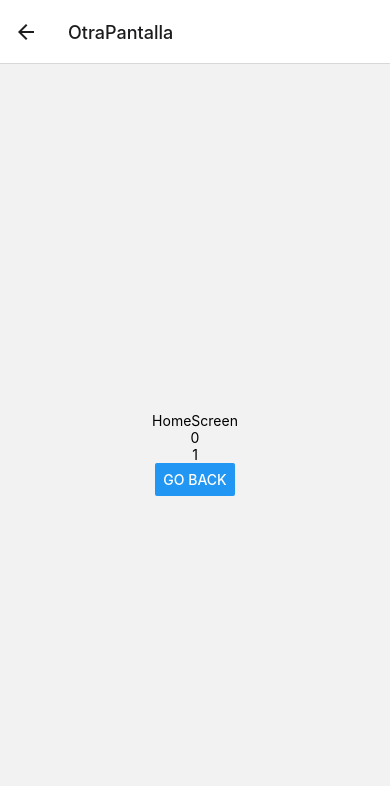
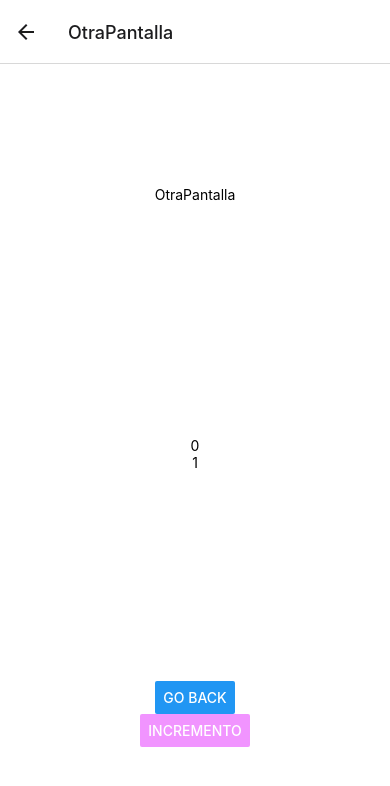
Before and after one commit to SurferClub/Context-React-Native, a React Native app: screen /OtraPantalla in a window 390 px wide. Shown: the top 786 px of the page. Built offline with nearby package versions, Linux system fonts and the light colour scheme.

Commit message:
usando componentes react native

```diff
--- a/App.js
+++ b/App.js
@@ -1,59 +1,11 @@
 import 'react-native-gesture-handler';
 
-import { StatusBar } from 'expo-status-bar';
-import { StyleSheet, Text, View, Button, Pressable } from 'react-native';
-import {NavigationContainer} from '@react-navigation/native'
-import {createStackNavigator} from '@react-navigation/stack'
-import {ContextProvider, Context} from './Global/Context'
-import { useContext } from 'react';
+import { NavigationContainer } from '@react-navigation/native'
+import { createStackNavigator } from '@react-navigation/stack'
+import { ContextProvider } from './Global/Context'
 
-function HomeScreen({navigation}) {
-  const {val,setVal,val1,setVal1} = useContext(Context)
-
-  return (
-    <View style={styles.container}>
-      <View style={{flex:2,alignItems: 'center',
-            justifyContent: 'center', }} >
-        <Text style={styles.containerText}>
-          HomeScreen
-        </Text>
-      </View>
-      <View style={{flex:2,alignItems: 'center',
-            justifyContent: 'center', }}>
-        <Text style={styles.containerText}>{val}</Text>
-        <Text style={styles.containerText}>{val}>{val1}</Text>
-      </View>
-      <View style={{flex:2,alignItems: 'center',
-    justifyContent: 'center', }}>
-          <Button title="otra pantalla"
-            onPress={()=> navigation.navigate('OtraPantalla')}
-            />
-          <Button
-            color="#f194ff"
-            title='Incremento'
-            onPress={()=>{
-              setVal(val + 1)
-              setVal1(val1 + 1)
-            }}/>
-        </View>
-    </View>
-  )
-}
-
-function OtraPantalla({navigation}) {
-  const {val,setVal,val1,setVal1} = useContext(Context)
-  return (
-    <View style={{flex:1,alignItems: 'center',justifyContent: 'center'}}>
-      <Text>HomeScreen</Text>
-      <Text>{val}</Text>
-      <Text>{val1}</Text>
-      <Button title="Go back"
-      onPress={()=> navigation.goBack()}
-      >
-      </Button>
-    </View>
-  )
-}
+import Home from './components/Home'
+import OtraPantalla from './components/OtraPantalla'
 
 const Stack = createStackNavigator()
 
@@ -62,7 +14,7 @@ export default function App() {
     <ContextProvider>
       <NavigationContainer>
         <Stack.Navigator>
-          <Stack.Screen name="Home" component={HomeScreen}
+          <Stack.Screen name="HomeScreen" component={Home}
           options={{ headerShown: false }}
           />
           <Stack.Screen name="OtraPantalla" component={OtraPantalla}/>
@@ -71,31 +23,3 @@ export default function App() {
     </ContextProvider>
       );
 }
-
-const styles = StyleSheet.create({
-  container: {
-    flex: 1,
-    backgroundColor: '#fff',
-    alignItems: 'center',
-     flexDirection: 'column',
-   /*  justifyContent: 'space-between', */
-  },
-  container2: {
-
-    alignItems: 'center',
-    justifyContent: 'center',
-  },
-  containerText:{
-    fontSize: 22,
-    margin:20,
-    /* paddingTop:170, */
-  }
-  ,
-  button:{
-    paddingVertical: 22,
-    borderRadius: 4,
-    backgroundColor: 'black',
-    alignItems: 'space-between',
-    backgroundColor: 'black',
-  }
-});
--- a/Global/Context.jsx
+++ b/Global/Context.jsx
@@ -3,6 +3,8 @@ import React, { useState } from "react";
 export const Context = React.createContext();
 
 export const ContextProvider = ({ children }) => {
+
+
   const [val, setVal] = useState(0);
   const [val1, setVal1] = useState(1);
 
--- /dev/null
+++ b/components/Home.js
@@ -0,0 +1,67 @@
+
+import { StyleSheet, Text, View, Button, Pressable } from 'react-native';
+import {ContextProvider, Context} from '../Global/Context'
+import { useContext } from 'react';
+
+function Home({navigation}) {
+    const {val,setVal,val1,setVal1} = useContext(Context)
+
+    return (
+      <View style={styles.container}>
+        <View style={{flex:2,alignItems: 'center',
+              justifyContent: 'center', }} >
+          <Text style={styles.containerText}>
+            HomeScreen
+          </Text>
+        </View>
+        <View style={{flex:2,alignItems: 'center',
+              justifyContent: 'center', }}>
+          <Text style={styles.containerText}>{val}</Text>
+          <Text style={styles.containerText}>{val1}</Text>
+        </View>
+        <View style={{flex:2,alignItems: 'center',
+      justifyContent: 'center', }}>
+            <Button title="otra pantalla"
+              onPress={()=> navigation.navigate('OtraPantalla')}
+              />
+            <Button
+              color="#f194ff"
+              title='Incremento'
+              onPress={()=>{
+                setVal(val + 1)
+                setVal1(val1 + 1)
+              }}/>
+          </View>
+      </View>
+    )
+  }
+  const styles = StyleSheet.create({
+    container: {
+      flex: 1,
+      backgroundColor: '#fff',
+      alignItems: 'center',
+       flexDirection: 'column',
+     /*  justifyContent: 'space-between', */
+    },
+    container2: {
+
+      alignItems: 'center',
+      justifyContent: 'center',
+    },
+    containerText:{
+      fontSize: 22,
+      margin:20,
+      /* paddingTop:170, */
+    }
+    ,
+    button:{
+      paddingVertical: 22,
+      borderRadius: 4,
+      backgroundColor: 'black',
+      alignItems: 'space-between',
+      backgroundColor: 'black',
+    }
+  });
+
+
+  export default Home;
--- /dev/null
+++ b/components/OtraPantalla.js
@@ -0,0 +1,44 @@
+import { StyleSheet, Text, View, Button, Pressable } from 'react-native';
+import { Context } from '../Global/Context'
+import { useContext } from 'react';
+
+function OtraPantalla({navigation}) {
+    const {val,setVal,val1,setVal1} = useContext(Context)
+    return (
+      <View style={{flex:1,alignItems: 'center',justifyContent: 'center',backgroundColor:"#fff"}}>
+        <View style={styles.container}>
+            <Text>OtraPantalla</Text>
+        </View>
+        <View style={styles.container}>
+            <Text>{val}</Text>
+            <Text>{val1}</Text>
+        </View>
+        <View style={styles.container}>
+             <Button title="Go back"
+            onPress={()=> navigation.goBack()}
+            >
+            </Button>
+            <Button
+                color="#f194ff"
+                title='Incremento'
+                onPress={()=>{
+                    setVal(val + 1)
+                    setVal1(val1 + 1)
+                }}/>
+        </View>
+
+
+      </View>
+    )
+  }
+
+  const styles = StyleSheet.create({
+    container: {
+      flex: 2,
+      backgroundColor: '#fff',
+      alignItems: 'center',
+
+     justifyContent: 'center'
+    },
+})
+  export default OtraPantalla;
```
